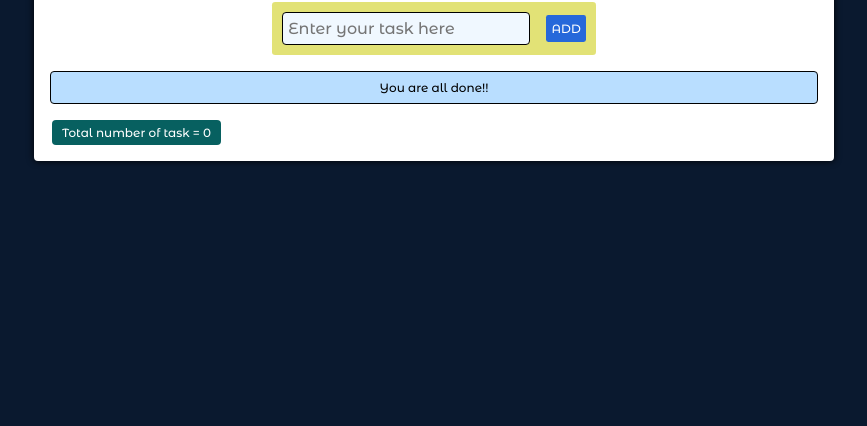
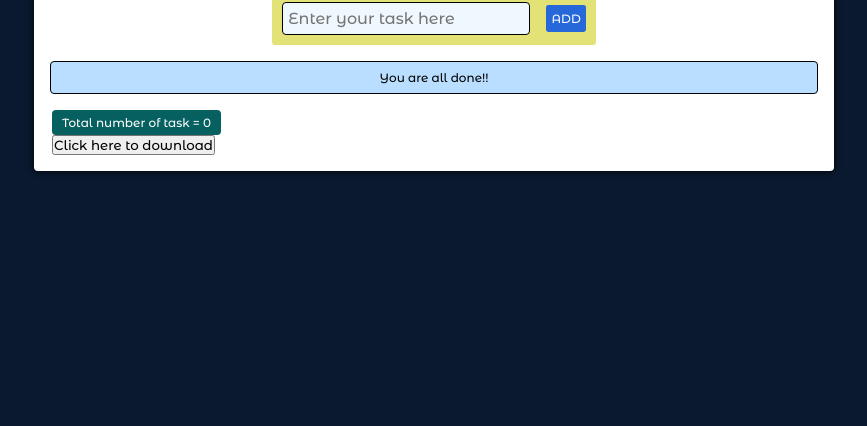
Before and after one commit to Satyam-nitp/ToDoList_Project, a plain HTML site: page index.html in a window 1280 px wide. Shown: the part 374-800 px from the top of the page, without its empty margins (206-1073 px from the left). Drawn offline with nearby package versions, Linux system fonts and the light colour scheme.

Commit message:
Update index.html
Update:
New download button added now you can download your list as well

```diff
--- a/index.html
+++ b/index.html
@@ -5,11 +5,12 @@
   <meta name="viewport" content="width=device-width, initial-scale=1.0">
   <title>To Do List</title>
   <link rel="stylesheet" href="style.css">
+  <script src="https://cdnjs.cloudflare.com/ajax/libs/html2canvas/1.4.1/html2canvas.min.js"></script>
 </head>
 <body>
   <div id="wrapper">
     <span class="maxLimit"></span>
-    <div class="container">
+    <div class="container" id="to-do-list">
 
       <h2>To Do List</h2>
 
@@ -25,10 +26,14 @@
         <p class="autoo" style="font-size: 0.75rem;">You are all done!!</p>
       </div>
 
-      <div class="count"></div>
+      <div class="footer">
+        <div class="count"></div>
+        <button id="download">Click here to download</button>
+      </div>
 
     </div>
   </div>
+
   <script src="app.js"></script>
 </body>
 </html>
```
